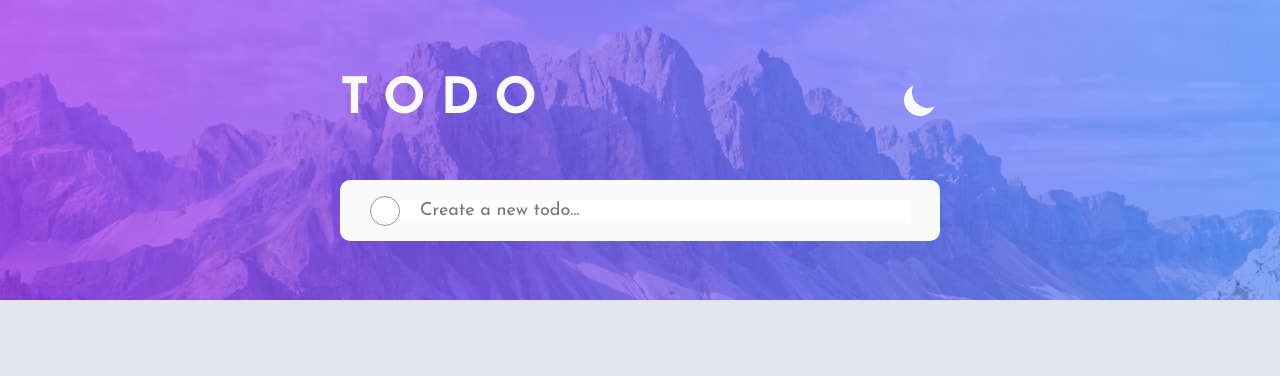
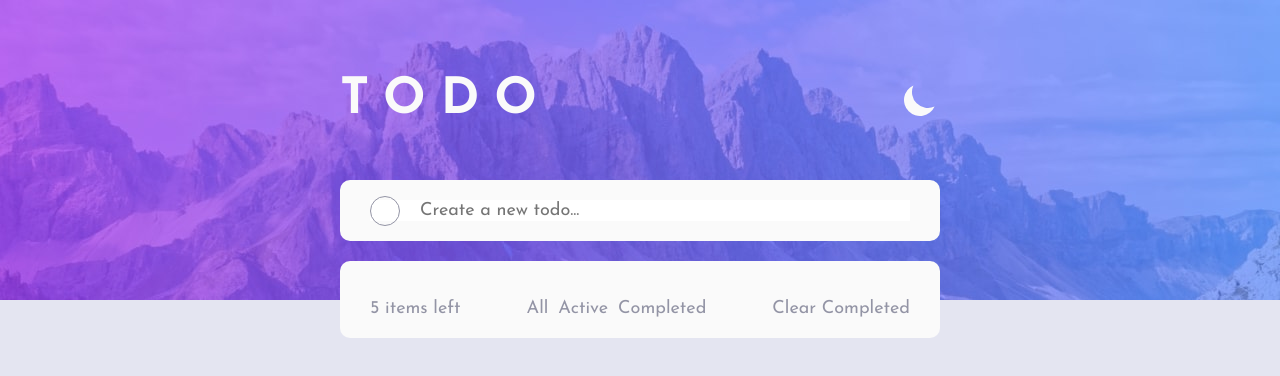
Before and after one commit to angelmtztrc/todo-app-fem, a React (Create React App) app: page / in a window 1280 px wide. Shown: the top 376 px of the page. Built offline with nearby package versions, Linux system fonts and the light colour scheme; the HTML template or start-up script is replaced by a standard one.

Commit message:
todos container

```diff
--- a/src/App.tsx
+++ b/src/App.tsx
@@ -1,6 +1,7 @@
 // components
 import Header from './components/Header/Header';
 import Form from './components/Form/Form';
+import Todos from './components/Todos/Todos';
 
 function App() {
   return (
@@ -8,6 +9,7 @@ function App() {
       <Header />
       <div className="main__box">
         <Form />
+        <Todos />
       </div>
     </div>
   );
--- /dev/null
+++ b/src/components/Todos/Todos.css
@@ -0,0 +1,33 @@
+.todos__container {
+  background: var(--primary-background-color);
+  border-radius: 1rem;
+  padding: 2rem 3rem;
+  width: 100%;
+  margin-top: 2rem;
+}
+
+.todos__footer {
+  display: flex;
+  justify-content: space-between;
+  align-items: center;
+}
+
+.todos__footer p {
+  color: var(--secondary-text-color);
+  transition: all ease-in-out 0.3s;
+}
+
+.todos__footer > p:hover:not(:first-child),
+.todos__footer > div p:hover {
+  color: var(--primary-text-color);
+  cursor: pointer;
+}
+
+.todos__filter {
+  display: flex;
+  align-items: center;
+}
+
+.todos__filter p:not(:last-child) {
+  margin-right: 1rem;
+}
--- /dev/null
+++ b/src/components/Todos/Todos.tsx
@@ -0,0 +1,23 @@
+// styles
+import './Todos.css';
+
+export interface TodosProps {}
+
+const Todos: React.SFC<TodosProps> = () => {
+  return (
+    <div className="todos__container">
+      <ul className="todos__list"></ul>
+      <footer className="todos__footer">
+        <p>5 items left</p>
+        <div className="todos__filter">
+          <p>All</p>
+          <p>Active</p>
+          <p>Completed</p>
+        </div>
+        <p>Clear Completed</p>
+      </footer>
+    </div>
+  );
+};
+
+export default Todos;
```
Also changed, not shown: 1 other file (tests, documents, lock files or other folders).
